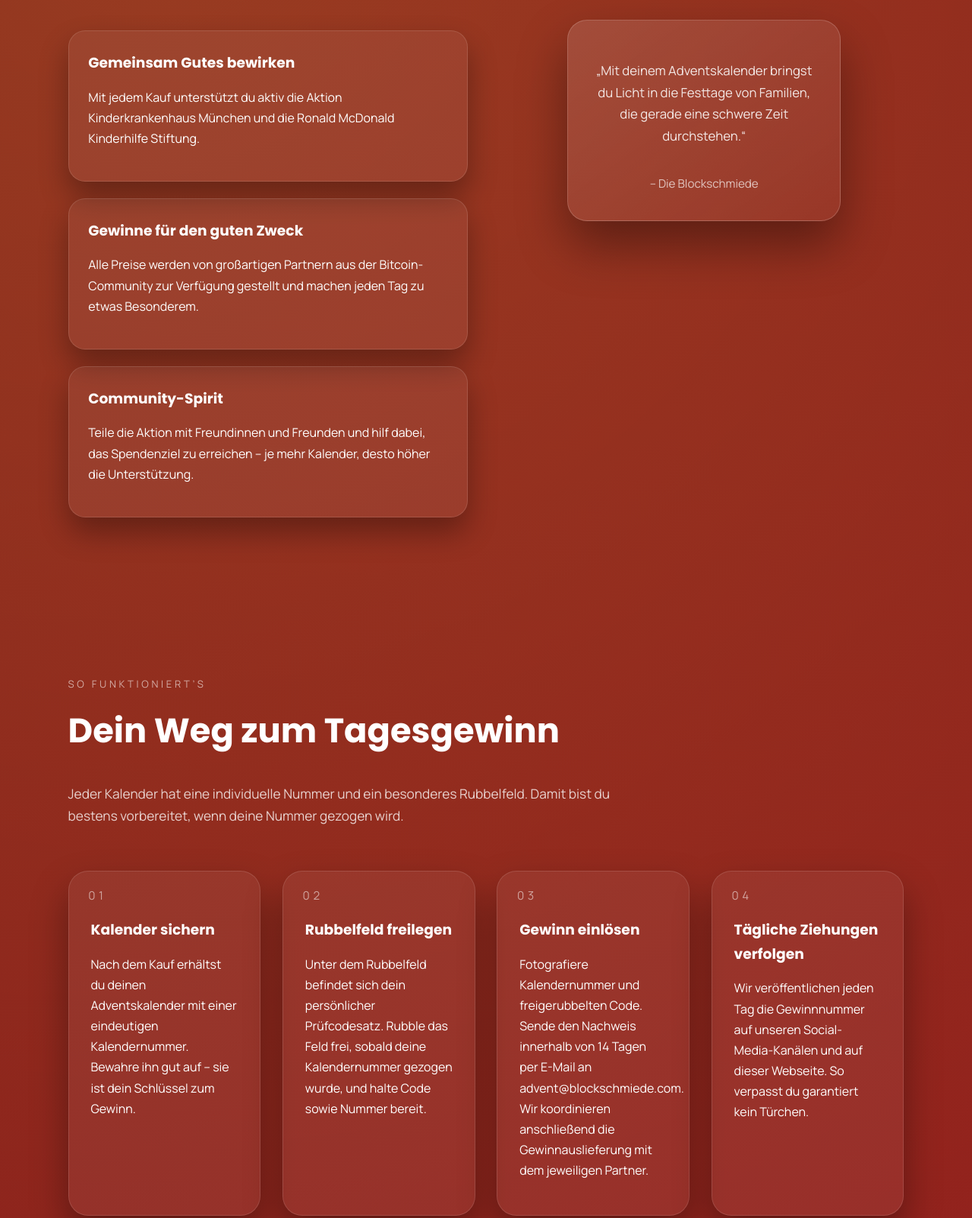
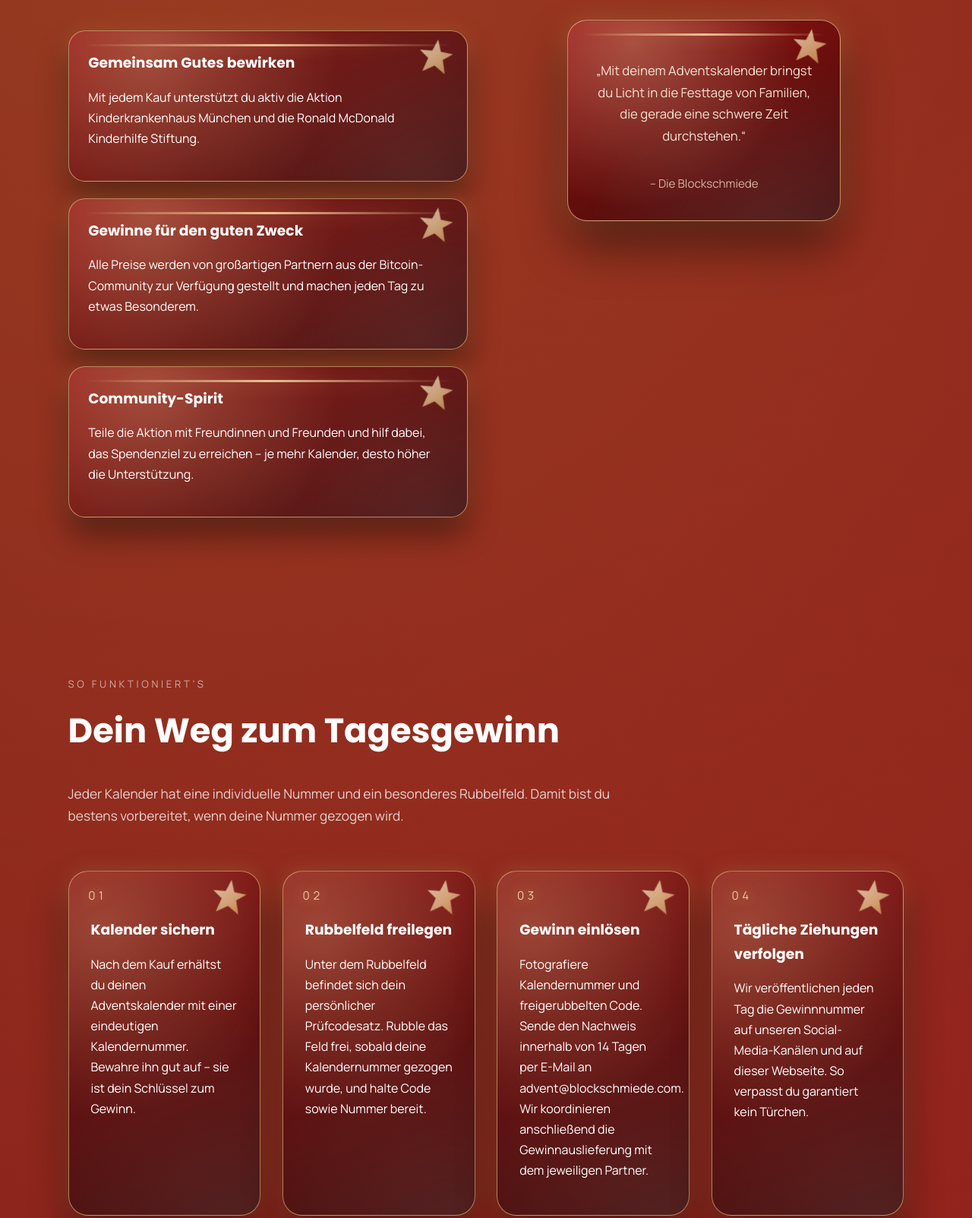
Before and after one commit to dennissaka/blockschmiede_wallet, a plain HTML site: page adventskalender.html in a window 1280 px wide. Shown: the part 1785-3388 px from the top of the page at 76% size. Drawn offline with Linux system fonts and the light colour scheme.

Commit message:
Add festive gold accents to advent boxes

```diff
--- a/style.css
+++ b/style.css
@@ -4028,19 +4028,29 @@ body.advent-page .advent-footer {
 }
 
 .advent-section__grid article {
-    background: rgba(255, 255, 255, 0.06);
+    position: relative;
+    background:
+        radial-gradient(circle at 14% 18%, rgba(255, 227, 160, 0.22), rgba(255, 227, 160, 0) 58%),
+        radial-gradient(circle at 85% 90%, rgba(255, 255, 255, 0.12), rgba(255, 255, 255, 0) 62%),
+        linear-gradient(155deg, rgba(125, 18, 18, 0.88), rgba(62, 10, 10, 0.92));
     border-radius: 24px;
     padding: 1.8rem;
-    border: 1px solid rgba(255, 255, 255, 0.12);
-    box-shadow: 0 24px 46px rgba(0, 0, 0, 0.32);
+    border: 1px solid rgba(255, 215, 137, 0.55);
+    box-shadow: 0 26px 48px rgba(0, 0, 0, 0.45), 0 0 32px rgba(255, 204, 102, 0.18);
+    overflow: hidden;
 }
 
 .advent-feature-list article {
-    background: rgba(255, 255, 255, 0.06);
+    position: relative;
+    background:
+        radial-gradient(circle at 20% 15%, rgba(255, 236, 179, 0.26), rgba(255, 236, 179, 0) 55%),
+        radial-gradient(circle at 90% 105%, rgba(255, 255, 255, 0.1), rgba(255, 255, 255, 0) 60%),
+        linear-gradient(150deg, rgba(148, 20, 20, 0.9), rgba(54, 8, 8, 0.92));
     border-radius: 22px;
     padding: 1.6rem;
-    border: 1px solid rgba(255, 255, 255, 0.12);
-    box-shadow: 0 20px 38px rgba(0, 0, 0, 0.32);
+    border: 1px solid rgba(255, 218, 148, 0.55);
+    box-shadow: 0 22px 40px rgba(0, 0, 0, 0.44), 0 0 30px rgba(255, 210, 122, 0.18);
+    overflow: hidden;
 }
 
 .advent-feature-list h3 {
@@ -4056,23 +4066,106 @@ body.advent-page .advent-footer {
 }
 
 .advent-section__card {
+    position: relative;
     max-width: 360px;
-    background: linear-gradient(145deg, rgba(255, 255, 255, 0.12), rgba(255, 255, 255, 0.04));
+    background:
+        radial-gradient(circle at 24% 12%, rgba(255, 235, 190, 0.28), rgba(255, 235, 190, 0) 60%),
+        radial-gradient(circle at 80% 120%, rgba(255, 255, 255, 0.12), rgba(255, 255, 255, 0) 62%),
+        linear-gradient(155deg, rgba(150, 18, 18, 0.92), rgba(52, 6, 6, 0.92));
     border-radius: 26px;
     padding: 2.2rem;
-    border: 1px solid rgba(255, 255, 255, 0.18);
-    box-shadow: 0 32px 64px rgba(0, 0, 0, 0.38);
+    border: 1px solid rgba(255, 221, 156, 0.6);
+    box-shadow: 0 34px 64px rgba(0, 0, 0, 0.46), 0 0 36px rgba(255, 210, 120, 0.22);
     font-size: 1.05rem;
     display: flex;
     flex-direction: column;
     gap: 1.2rem;
     text-align: center;
-    color: rgba(255, 255, 255, 0.88);
+    color: rgba(255, 247, 230, 0.9);
+    overflow: hidden;
 }
 
 .advent-section__card span {
     font-size: 0.95rem;
-    color: rgba(255, 255, 255, 0.7);
+    color: rgba(255, 230, 204, 0.75);
+}
+
+.advent-feature-list article::before,
+.advent-section__grid article::before,
+.advent-section__card::before {
+    content: '';
+    position: absolute;
+    left: 1.2rem;
+    right: 1.2rem;
+    top: 1.05rem;
+    height: 3px;
+    background: linear-gradient(90deg, rgba(255, 224, 165, 0), rgba(255, 224, 165, 0.92), rgba(255, 224, 165, 0));
+    border-radius: 999px;
+    opacity: 0.9;
+    filter: drop-shadow(0 0 12px rgba(255, 210, 140, 0.65));
+    pointer-events: none;
+    z-index: 0;
+}
+
+.advent-feature-list article::after,
+.advent-section__grid article::after,
+.advent-steps--numbered > li::after,
+.advent-section__card::after {
+    content: '';
+    position: absolute;
+    top: 0.6rem;
+    right: 1.1rem;
+    width: 46px;
+    height: 46px;
+    background: linear-gradient(135deg, rgba(255, 248, 220, 0.95), rgba(255, 206, 92, 0.65));
+    clip-path: polygon(50% 0%, 63% 35%, 100% 37%, 72% 58%, 84% 100%, 50% 78%, 16% 100%, 28% 58%, 0% 37%, 37% 35%);
+    opacity: 0.75;
+    filter: drop-shadow(0 0 14px rgba(255, 214, 140, 0.6));
+    animation: adventTwinkle 6.2s ease-in-out infinite;
+    pointer-events: none;
+    mix-blend-mode: screen;
+    z-index: 0;
+}
+
+.advent-feature-list article > *,
+.advent-section__grid article > *,
+.advent-steps--numbered > li > *,
+.advent-section__card > * {
+    position: relative;
+    z-index: 1;
+}
+
+@keyframes adventTwinkle {
+    0%,
+    100% {
+        transform: scale(0.9) rotate(8deg);
+        opacity: 0.65;
+    }
+
+    50% {
+        transform: scale(1.08) rotate(8deg);
+        opacity: 1;
+    }
+}
+
+@media (max-width: 720px) {
+    .advent-feature-list article::after,
+    .advent-section__grid article::after,
+    .advent-steps--numbered > li::after,
+    .advent-section__card::after {
+        width: 34px;
+        height: 34px;
+        top: 0.35rem;
+        right: 0.6rem;
+    }
+
+    .advent-feature-list article::before,
+    .advent-section__grid article::before,
+    .advent-section__card::before {
+        left: 0.9rem;
+        right: 0.9rem;
+        top: 0.85rem;
+    }
 }
 
 .advent-steps--numbered {
@@ -4088,10 +4181,14 @@ body.advent-page .advent-footer {
 .advent-steps--numbered > li {
     position: relative;
     padding: 2.2rem 1.8rem 1.8rem;
-    background: rgba(255, 255, 255, 0.06);
+    background:
+        radial-gradient(circle at 18% 16%, rgba(255, 229, 166, 0.24), rgba(255, 229, 166, 0) 58%),
+        radial-gradient(circle at 85% 105%, rgba(255, 255, 255, 0.1), rgba(255, 255, 255, 0) 60%),
+        linear-gradient(160deg, rgba(135, 20, 20, 0.92), rgba(56, 8, 8, 0.94));
     border-radius: 26px;
-    border: 1px solid rgba(255, 255, 255, 0.12);
-    box-shadow: 0 24px 48px rgba(0, 0, 0, 0.35);
+    border: 1px solid rgba(255, 214, 145, 0.55);
+    box-shadow: 0 26px 50px rgba(0, 0, 0, 0.46), 0 0 30px rgba(255, 204, 120, 0.2);
+    overflow: hidden;
 }
 
 .advent-steps--numbered > li::before {
@@ -4103,7 +4200,8 @@ body.advent-page .advent-footer {
     font-size: 0.95rem;
     letter-spacing: 0.3em;
     text-transform: uppercase;
-    color: rgba(255, 255, 255, 0.55);
+    color: rgba(255, 224, 171, 0.86);
+    text-shadow: 0 0 16px rgba(255, 210, 138, 0.6);
 }
 
 .advent-steps--numbered h3 {
@@ -4146,11 +4244,13 @@ body.advent-page .advent-footer {
 
 .advent-partners img {
     max-width: 180px;
-    background: rgba(255, 255, 255, 0.08);
-    padding: 1.2rem;
-    border-radius: 20px;
-    border: 1px solid rgba(255, 255, 255, 0.12);
-    box-shadow: 0 20px 40px rgba(0, 0, 0, 0.32);
+    background:
+        radial-gradient(circle at 28% 16%, rgba(255, 230, 170, 0.24), rgba(255, 230, 170, 0) 55%),
+        linear-gradient(155deg, rgba(112, 18, 18, 0.92), rgba(44, 8, 8, 0.92));
+    padding: 1.3rem;
+    border-radius: 22px;
+    border: 1px solid rgba(255, 214, 146, 0.5);
+    box-shadow: 0 22px 42px rgba(0, 0, 0, 0.46), 0 0 28px rgba(255, 204, 120, 0.18);
 }
 
 .advent-partners__note {
```
